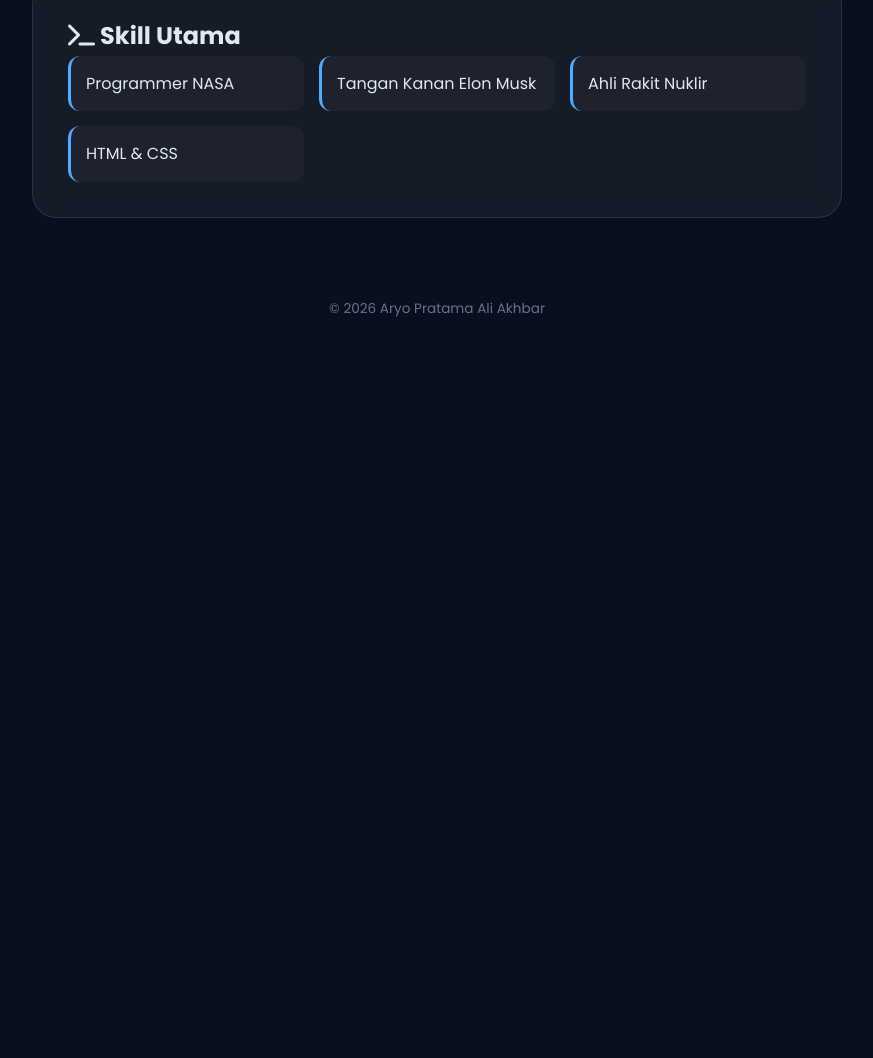
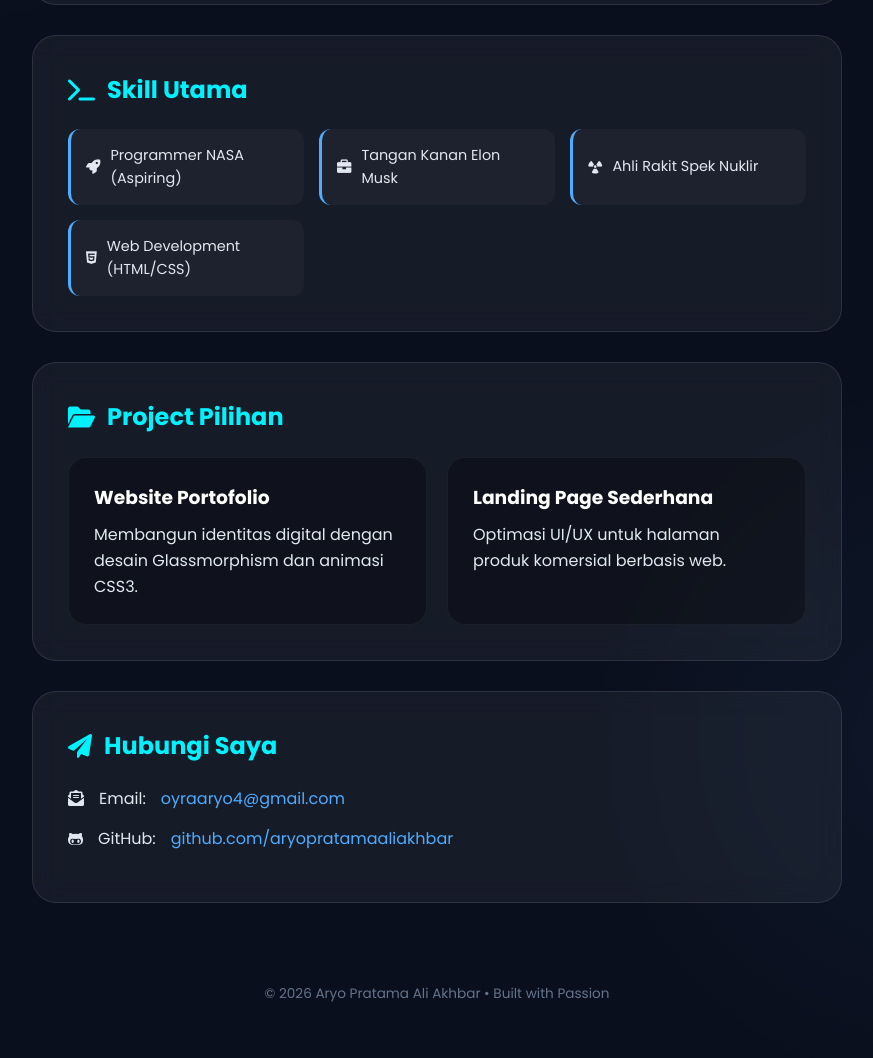
Before and after one commit to aryopratamaaliakhbar/aryopratamaaliakhbar.github.io, a plain HTML site: page index.html in a window 1280 px wide. Shown: the part 680-1738 px from the top of the page, without its empty margins (203-1076 px from the left). Before the commit the page ends 1090 px from the top, so only its background shows below. Drawn offline with Linux system fonts and the light colour scheme.

Commit message:
index.html

```diff
--- a/index.html
+++ b/index.html
@@ -4,7 +4,9 @@
     <meta charset="UTF-8">
     <meta name="viewport" content="width=device-width, initial-scale=1.0">
     <title>Portofolio | Aryo Pratama Ali Akhbar</title>
+    <!-- Google Fonts -->
     <link href="https://fonts.googleapis.com/css2?family=Poppins:wght@300;400;600;700&family=Fira+Code:wght@400;500&display=swap" rel="stylesheet">
+    <!-- Font Awesome Icons -->
     <link rel="stylesheet" href="https://cdnjs.cloudflare.com/ajax/libs/font-awesome/6.0.0/css/all.min.css">
 
     <style>
@@ -16,25 +18,48 @@
             --text: #e2e8f0;
         }
 
-        * { margin: 0; padding: 0; box-sizing: border-box; font-family: 'Poppins', sans-serif; }
+        * {
+            margin: 0;
+            padding: 0;
+            box-sizing: border-box;
+            font-family: 'Poppins', sans-serif;
+        }
 
         body {
             background-color: var(--dark);
-            background-image: radial-gradient(circle at 10% 20%, rgba(0, 242, 254, 0.05) 0%, transparent 20%);
+            background-image:
+                radial-gradient(circle at 10% 20%, rgba(0, 242, 254, 0.05) 0%, transparent 20%),
+                radial-gradient(circle at 90% 80%, rgba(79, 172, 254, 0.05) 0%, transparent 20%);
             color: var(--text);
             line-height: 1.6;
+            overflow-x: hidden;
         }
 
+        /* Animasi Keyframes */
         @keyframes fadeInUp {
             from { opacity: 0; transform: translateY(40px); }
             to { opacity: 1; transform: translateY(0); }
         }
 
-        .container { max-width: 850px; margin: 0 auto; padding: 40px 20px; }
+        @keyframes profileGlow {
+            0% { box-shadow: 0 0 15px rgba(0, 242, 254, 0.3); }
+            50% { box-shadow: 0 0 35px rgba(0, 242, 254, 0.6); }
+            100% { box-shadow: 0 0 15px rgba(0, 242, 254, 0.3); }
+        }
 
-        header { text-align: center; padding: 60px 0; animation: fadeInUp 0.8s ease-out; }
+        .container {
+            max-width: 850px;
+            margin: 0 auto;
+            padding: 40px 20px;
+        }
 
-        /* Frame Foto */
+        /* Profile Header */
+        header {
+            text-align: center;
+            padding: 60px 0;
+            animation: fadeInUp 0.8s ease-out;
+        }
+
         .profile-wrapper {
             position: relative;
             display: inline-block;
@@ -46,24 +71,37 @@
             height: 180px;
             border-radius: 50%;
             object-fit: cover;
-            border: 4px solid var(--primary);
-            box-shadow: 0 0 25px rgba(0, 242, 254, 0.5);
-            transition: 0.5s;
-            background-color: #1e293b; /* Warna cadangan jika foto gagal load */
+            border: 3px solid var(--primary);
+            padding: 5px;
+            background: var(--dark);
+            animation: profileGlow 3s infinite ease-in-out;
+            transition: transform 0.5s cubic-bezier(0.175, 0.885, 0.32, 1.275);
         }
 
-        .profile-img:hover { transform: scale(1.05); }
+        .profile-img:hover {
+            transform: scale(1.1) rotate(5deg);
+        }
 
         h1 {
             font-size: 2.8rem;
+            font-weight: 700;
             background: linear-gradient(to right, var(--primary), var(--secondary));
             -webkit-background-clip: text;
             -webkit-text-fill-color: transparent;
+            margin-bottom: 5px;
         }
 
+        .typewriter {
+            font-family: 'Fira Code', monospace;
+            color: #94a3b8;
+            font-size: 1.1rem;
+        }
+
+        /* Section Styling */
         section {
             background: var(--card-bg);
             backdrop-filter: blur(12px);
+            -webkit-backdrop-filter: blur(12px);
             border: 1px solid rgba(255, 255, 255, 0.1);
             border-radius: 24px;
             padding: 35px;
@@ -71,15 +109,98 @@
             animation: fadeInUp 1s ease-out both;
         }
 
-        .skill-grid { display: grid; grid-template-columns: repeat(auto-fit, minmax(200px, 1fr)); gap: 15px; }
-        .skill-item { background: rgba(255, 255, 255, 0.03); padding: 15px; border-radius: 12px; border-left: 3px solid var(--secondary); }
+        h2 {
+            font-size: 1.5rem;
+            color: var(--primary);
+            margin-bottom: 20px;
+            display: flex;
+            align-items: center;
+            gap: 12px;
+        }
 
-        .project-card { background: rgba(0, 0, 0, 0.3); padding: 25px; border-radius: 18px; margin-bottom: 15px; border: 1px solid rgba(255, 255, 255, 0.05); }
+        /* Skill Grid */
+        .skill-grid {
+            display: grid;
+            grid-template-columns: repeat(auto-fit, minmax(200px, 1fr));
+            gap: 15px;
+        }
 
-        footer { text-align: center; padding: 50px 0; color: #64748b; font-size: 0.85rem; }
+        .skill-item {
+            background: rgba(255, 255, 255, 0.03);
+            padding: 15px;
+            border-radius: 12px;
+            font-size: 0.9rem;
+            border-left: 3px solid var(--secondary);
+            display: flex;
+            align-items: center;
+            gap: 10px;
+            transition: 0.3s;
+        }
 
+        .skill-item:hover {
+            background: rgba(255, 255, 255, 0.08);
+            transform: translateX(10px);
+        }
+
+        /* Project Cards */
+        .project-grid {
+            display: grid;
+            grid-template-columns: repeat(auto-fit, minmax(300px, 1fr));
+            gap: 20px;
+        }
+
+        .project-card {
+            background: rgba(0, 0, 0, 0.3);
+            padding: 25px;
+            border-radius: 18px;
+            border: 1px solid rgba(255, 255, 255, 0.05);
+            transition: 0.3s;
+        }
+
+        .project-card:hover {
+            border-color: var(--primary);
+            transform: translateY(-5px);
+        }
+
+        .project-card h3 {
+            color: white;
+            margin-bottom: 10px;
+        }
+
+        /* Contact Section */
+        .contact-info p {
+            margin-bottom: 15px;
+            display: flex;
+            align-items: center;
+            gap: 15px;
+        }
+
+        .contact-info a {
+            color: var(--secondary);
+            text-decoration: none;
+            font-weight: 500;
+        }
+
+        .contact-info a:hover {
+            text-decoration: underline;
+        }
+
+        footer {
+            text-align: center;
+            padding: 50px 0;
+            font-size: 0.85rem;
+            color: #64748b;
+        }
+
+        /* Delay Animasi tiap section */
         section:nth-child(2) { animation-delay: 0.2s; }
         section:nth-child(3) { animation-delay: 0.4s; }
+        section:nth-child(4) { animation-delay: 0.6s; }
+
+        @media (max-width: 600px) {
+            h1 { font-size: 2rem; }
+            section { padding: 25px; }
+        }
     </style>
 </head>
 <body>
@@ -87,30 +208,53 @@
 <div class="container">
     <header>
         <div class="profile-wrapper">
-            <!-- LINK FOTO BARU -->
-            <img src="https://lh3.googleusercontent.com/d/1AUJTUzFgrs_2a8ZVuvcFyK6uVP-6sK7P" alt="Aryo Pratama Ali Akhbar" class="profile-img">
+            <!-- URL Foto sudah di-convert menjadi Direct Link -->
+            <img src="https://drive.google.com/uc?export=view&id=1AUJTUzFgrs_2a8ZVuvcFyK6uVP-6sK7P" alt="Aryo Pratama Ali Akhbar" class="profile-img">
         </div>
         <h1>Aryo Pratama</h1>
-        <p style="color: #94a3b8;">> Mahasiswa & Future Developer</p>
+        <p class="typewriter">> Mahasiswa & Future Developer</p>
     </header>
 
     <section>
         <h2><i class="fas fa-id-card"></i> Tentang Saya</h2>
-        <p>Saya adalah mahasiswa <strong>Universitas Latansa Mashiro</strong> yang memiliki minat besar dalam dunia teknologi, khususnya pengembangan website.</p>
+        <p>
+            Saya adalah mahasiswa <strong>Universitas Latansa Mashiro</strong> yang memiliki minat besar dalam dunia teknologi,
+            khususnya pengembangan website. Berfokus pada pembangunan antarmuka yang bersih, modern, dan fungsional.
+        </p>
     </section>
 
     <section>
         <h2><i class="fas fa-terminal"></i> Skill Utama</h2>
         <div class="skill-grid">
-            <div class="skill-item">Programmer NASA</div>
-            <div class="skill-item">Tangan Kanan Elon Musk</div>
-            <div class="skill-item">Ahli Rakit Nuklir</div>
-            <div class="skill-item">HTML & CSS</div>
+            <div class="skill-item"><i class="fas fa-rocket text-primary"></i> Programmer NASA (Aspiring)</div>
+            <div class="skill-item"><i class="fas fa-briefcase"></i> Tangan Kanan Elon Musk</div>
+            <div class="skill-item"><i class="fas fa-radiation"></i> Ahli Rakit Spek Nuklir</div>
+            <div class="skill-item"><i class="fab fa-html5"></i> Web Development (HTML/CSS)</div>
         </div>
     </section>
 
+    <section>
+        <h2><i class="fas fa-folder-open"></i> Project Pilihan</h2>
+        <div class="project-grid">
+            <div class="project-card">
+                <h3>Website Portofolio</h3>
+                <p>Membangun identitas digital dengan desain Glassmorphism dan animasi CSS3.</p>
+            </div>
+            <div class="project-card">
+                <h3>Landing Page Sederhana</h3>
+                <p>Optimasi UI/UX untuk halaman produk komersial berbasis web.</p>
+            </div>
+        </div>
+    </section>
+
+    <section class="contact-info">
+        <h2><i class="fas fa-paper-plane"></i> Hubungi Saya</h2>
+        <p><i class="fas fa-envelope-open-text"></i> Email: <a href="mailto:oyraaryo4@gmail.com">oyraaryo4@gmail.com</a></p>
+        <p><i class="fab fa-github-alt"></i> GitHub: <a href="https://github.com/aryopratamaaliakhbar" target="_blank">github.com/aryopratamaaliakhbar</a></p>
+    </section>
+
     <footer>
-        <p>© 2026 Aryo Pratama Ali Akhbar</p>
+        <p>© 2026 Aryo Pratama Ali Akhbar • Built with Passion</p>
     </footer>
 </div>
 
```
